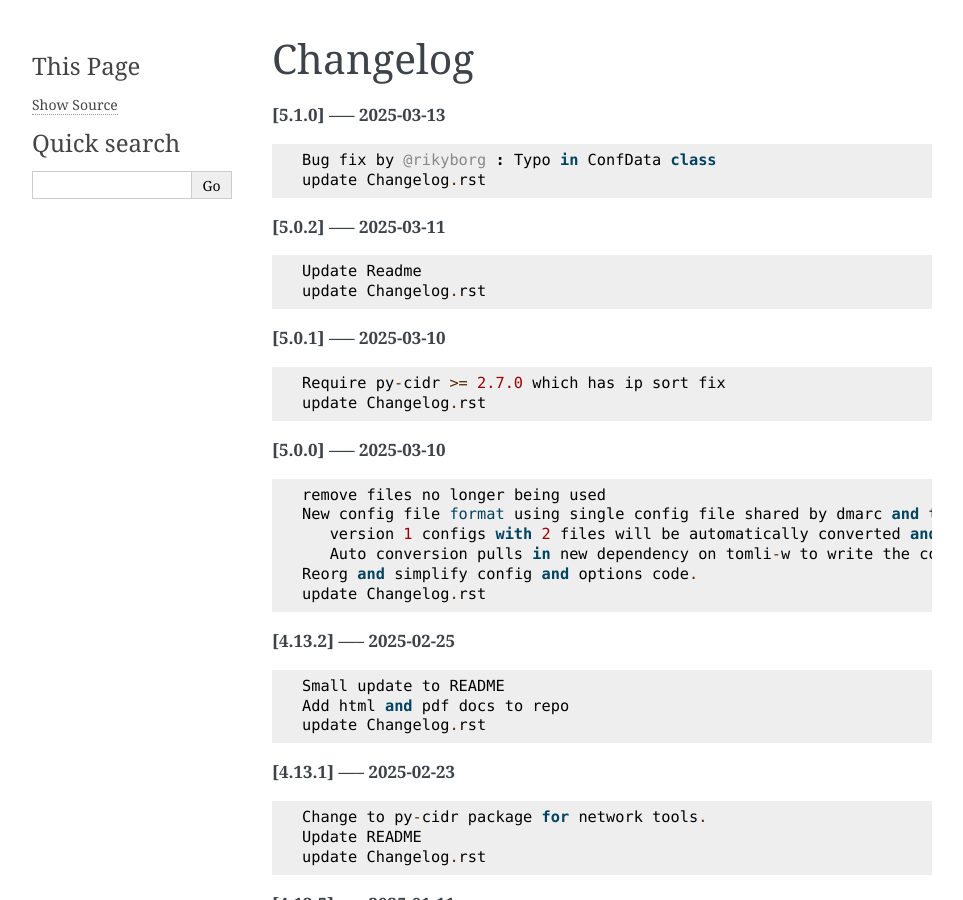
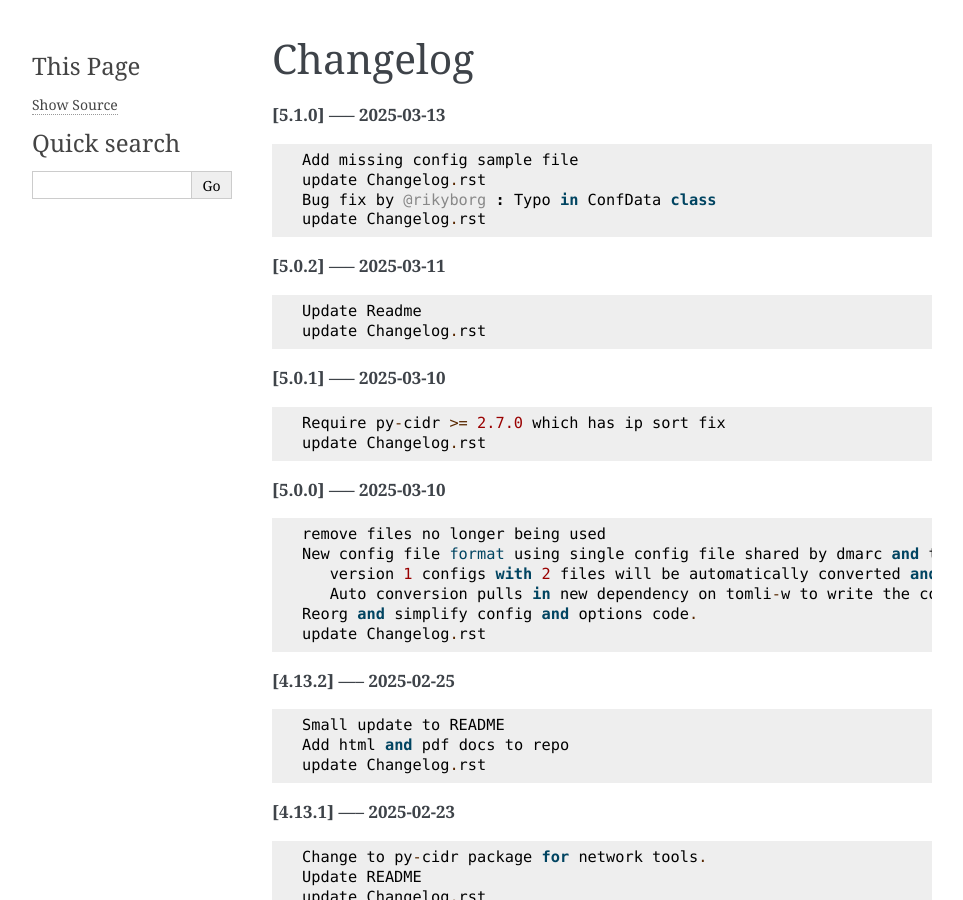
Before and after one commit to gene-git/dmarc_report, a Sphinx documentation site: the page built from Docs/Changelog.rst, in a window 1280 px wide and 900 px high. Shown: the whole window, without its empty margins (148-1111 px from the left). Built offline with Sphinx 7.4.7, drawn with Linux system fonts in a browser that asks for light colours; pages that are not in the unit, such as notebooks, are missing from menus.

Commit message:
update Changelog.rst

```diff
--- a/Docs/Changelog.rst
+++ b/Docs/Changelog.rst
@@ -3,6 +3,8 @@ Changelog
 
 **[5.1.0] ----- 2025-03-13** ::
 
+	    Add missing config sample file
+	    update Changelog.rst
 	    Bug fix by @rikyborg : Typo in ConfData class
 	    update Changelog.rst
 
```
